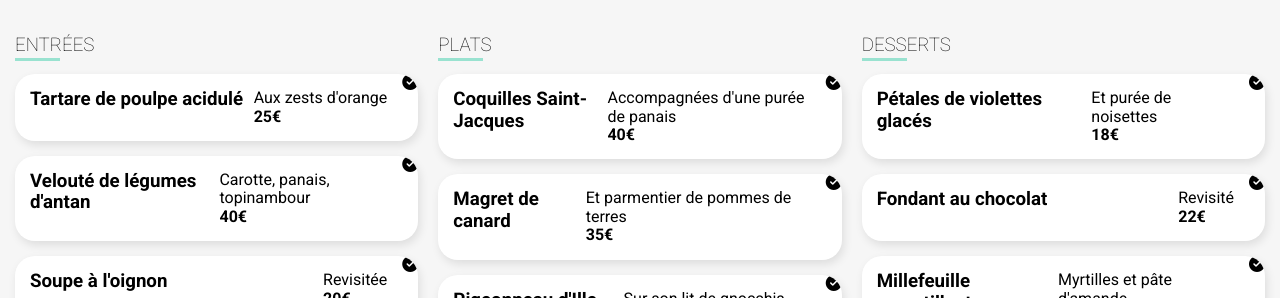
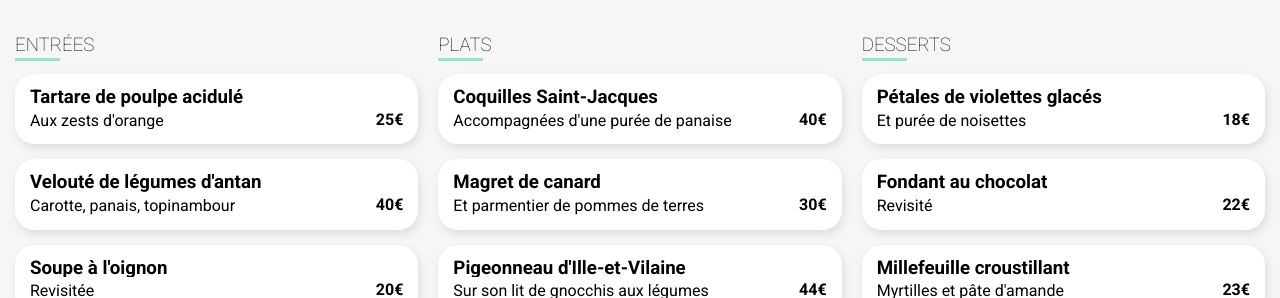
Before and after one commit to aslancaglar/Aslancaglar_3_02-01-2021-, a website: page a-la-francaise.html in a window 1280 px wide. Shown: the part 502-800 px from the top of the page. Drawn offline with Linux system fonts and the light colour scheme; files whose address does not match are found by name; a web font is replaced by a local one.

Commit message:
Desktop Final

```diff
--- a/a-la-francaise.html
+++ b/a-la-francaise.html
@@ -29,37 +29,39 @@
                             <li class="food">
                                 <a href="#">
                                     <div class="food__info">
+                                        <div class="food__info__text">
                                             <h3>Tartare de poulpe acidulé</h3>
-                                        <div class="desc">
-                                            <span>Aux zests d'orange</span>
-                                            <span class="food__price">25€</span>
+                                            <p>Aux zests d'orange</p>
                                         </div>
+                                        <div class="food__price">25€</div>
                                     </div>
-                                    <div class="food__checked"><i class="fas fa-check-circle"></i></div>
+                                    <div class="checked"><i class="fas fa-check-circle"></i></div>
                                 </a>
                             </li>
+
                             <li class="food">
                                 <a href="#">
                                     <div class="food__info">
+                                        <div class="food__info__text">
                                             <h3>Velouté de légumes d'antan</h3>
-                                        <div class="desc">
-                                            <span>Carotte, panais, topinambour</span>
-                                            <span class="food__price">40€</span>
+                                            <p>Carotte, panais, topinambour</p>
                                         </div>
+                                        <div class="food__price">40€</div>
                                     </div>
-                                    <div class="food__checked"><i class="fas fa-check-circle"></i></div>
+                                    <div class="checked"><i class="fas fa-check-circle"></i></div>
                                 </a>
                             </li>
+
                             <li class="food">
                                 <a href="#">
                                     <div class="food__info">
+                                        <div class="food__info__text">
                                             <h3>Soupe à l'oignon</h3>
-                                        <div class="desc">
-                                            <span>Revisitée</span>
-                                            <span class="food__price">20€</span>
+                                            <p>Revisitée</p>
                                         </div>
+                                        <div class="food__price">20€</div>
                                     </div>
-                                    <div class="food__checked"><i class="fas fa-check-circle"></i></div>
+                                    <div class="checked"><i class="fas fa-check-circle"></i></div>
                                 </a>
                             </li>
                     </div>
@@ -69,39 +71,40 @@
                             <li class="food">
                                 <a href="#">
                                     <div class="food__info">
+                                        <div class="food__info__text">
                                             <h3>Coquilles Saint-Jacques</h3>
-                                        <div class="desc">
-                                            <span>Accompagnées d'une purée de panais</span>
-                                            <span class="food__price">40€</span>
+                                            <p>Accompagnées d'une purée de panaise</p>
                                         </div>
+                                        <div class="food__price">40€</div>
                                     </div>
-                                    <div class="food__checked"><i class="fas fa-check-circle"></i></div>
+                                    <div class="checked"><i class="fas fa-check-circle"></i></div>
                                 </a>
                             </li>
                             <li class="food">
                                 <a href="#">
                                     <div class="food__info">
+                                        <div class="food__info__text">
                                             <h3>Magret de canard</h3>
-                                        <div class="desc">
-                                            <span>Et parmentier de pommes de terres</span>
-                                            <span class="food__price">35€</span>
+                                            <p>Et parmentier de pommes de terres</p>
                                         </div>
+                                        <div class="food__price">30€</div>
                                     </div>
-                                    <div class="food__checked"><i class="fas fa-check-circle"></i></div>
+                                    <div class="checked"><i class="fas fa-check-circle"></i></div>
                                 </a>
                             </li>
                             <li class="food">
                                 <a href="#">
                                     <div class="food__info">
+                                        <div class="food__info__text">
                                             <h3>Pigeonneau d'Ille-et-Vilaine</h3>
-                                        <div class="desc">
-                                            <span>Sur son lit de gnocchis aux légumes</span>
+                                            <p>Sur son lit de gnocchis aux légumes</p>
+                                        </div>
                                         <div class="food__price">44€</div>
                                     </div>
-                                    </div>
-                                    <div class="food__checked"><i class="fas fa-check-circle"></i></div>
+                                    <div class="checked"><i class="fas fa-check-circle"></i></div>
                                 </a>
                             </li>
+
                         </ul>
                     </div>
                     <div class="foodlist">
@@ -110,37 +113,37 @@
                             <li class="food">
                                 <a href="#">
                                     <div class="food__info">
+                                        <div class="food__info__text">
                                             <h3>Pétales de violettes glacés</h3>
-                                        <div class="desc">
-                                            <span>Et purée de noisettes</span>
-                                            <span class="food__price">18€</span>
+                                            <p>Et purée de noisettes</p>
                                         </div>
+                                        <div class="food__price">18€</div>
                                     </div>
-                                    <div class="food__checked"><i class="fas fa-check-circle"></i></div>
+                                    <div class="checked"><i class="fas fa-check-circle"></i></div>
                                 </a>
                             </li>
                             <li class="food">
                                 <a href="#">
                                     <div class="food__info">
+                                        <div class="food__info__text">
                                             <h3>Fondant au chocolat</h3>
-                                        <div class="desc">
-                                            <span>Revisité</span>
-                                            <span class="food__price">22€</span>
+                                            <p>Revisité</p>
                                         </div>
+                                        <div class="food__price">22€</div>
                                     </div>
-                                    <div class="food__checked"><i class="fas fa-check-circle"></i></div>
+                                    <div class="checked"><i class="fas fa-check-circle"></i></div>
                                 </a>
                             </li>
                             <li class="food">
                                 <a href="#">
                                     <div class="food__info">
+                                        <div class="food__info__text">
                                             <h3>Millefeuille croustillant</h3>
-                                        <div class="desc">
-                                            <span>Myrtilles et pâte d'amande</span>
-                                            <span class="food__price">23€</span>
+                                            <p>Myrtilles et pâte d'amande</p>
                                         </div>
+                                        <div class="food__price">23€</div>
                                     </div>
-                                    <div class="food__checked"><i class="fas fa-check-circle"></i></div>
+                                    <div class="checked"><i class="fas fa-check-circle"></i></div>
                                 </a>
                             </li>
                         </ul>
```
Also changed, not shown: la-palette-du-gout.html (+44 -36 lines), le-delice-des-sens.html (+45 -29 lines). Lines whose indentation alone changed are shown as unchanged.
